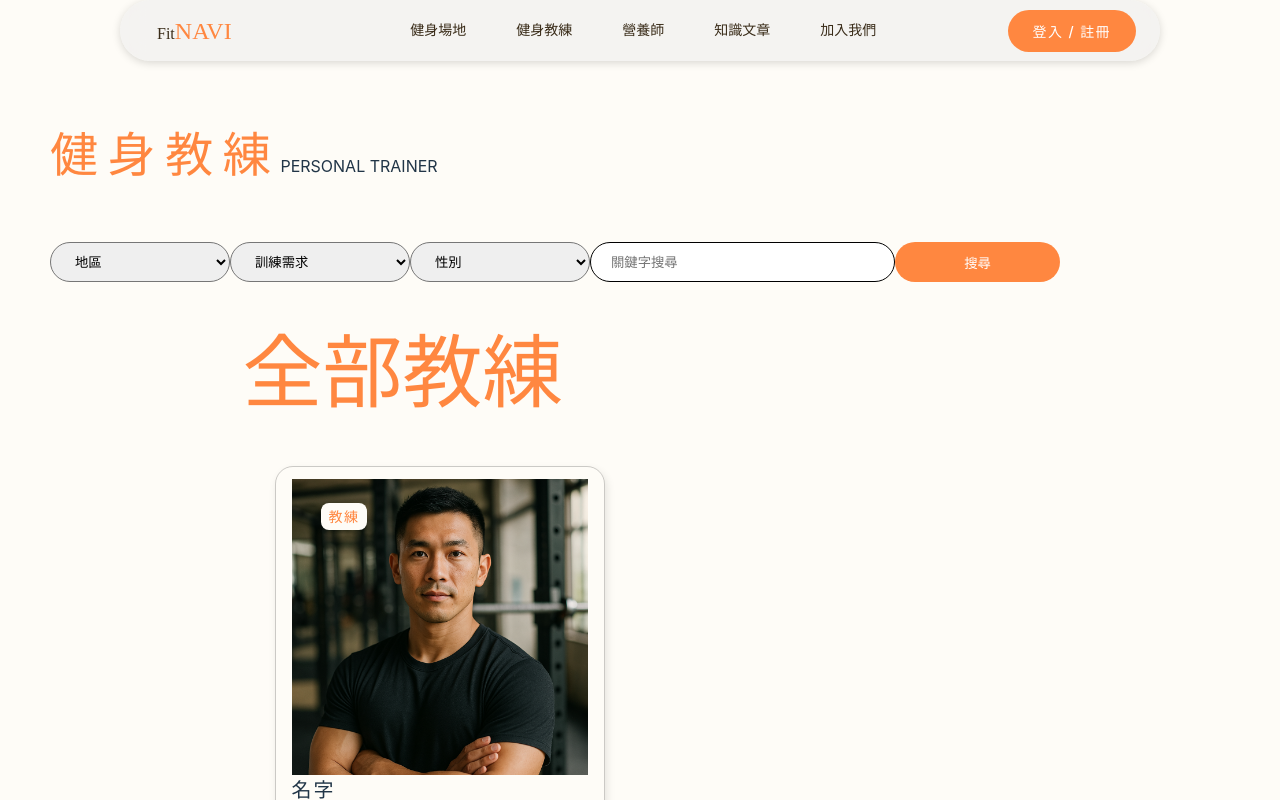
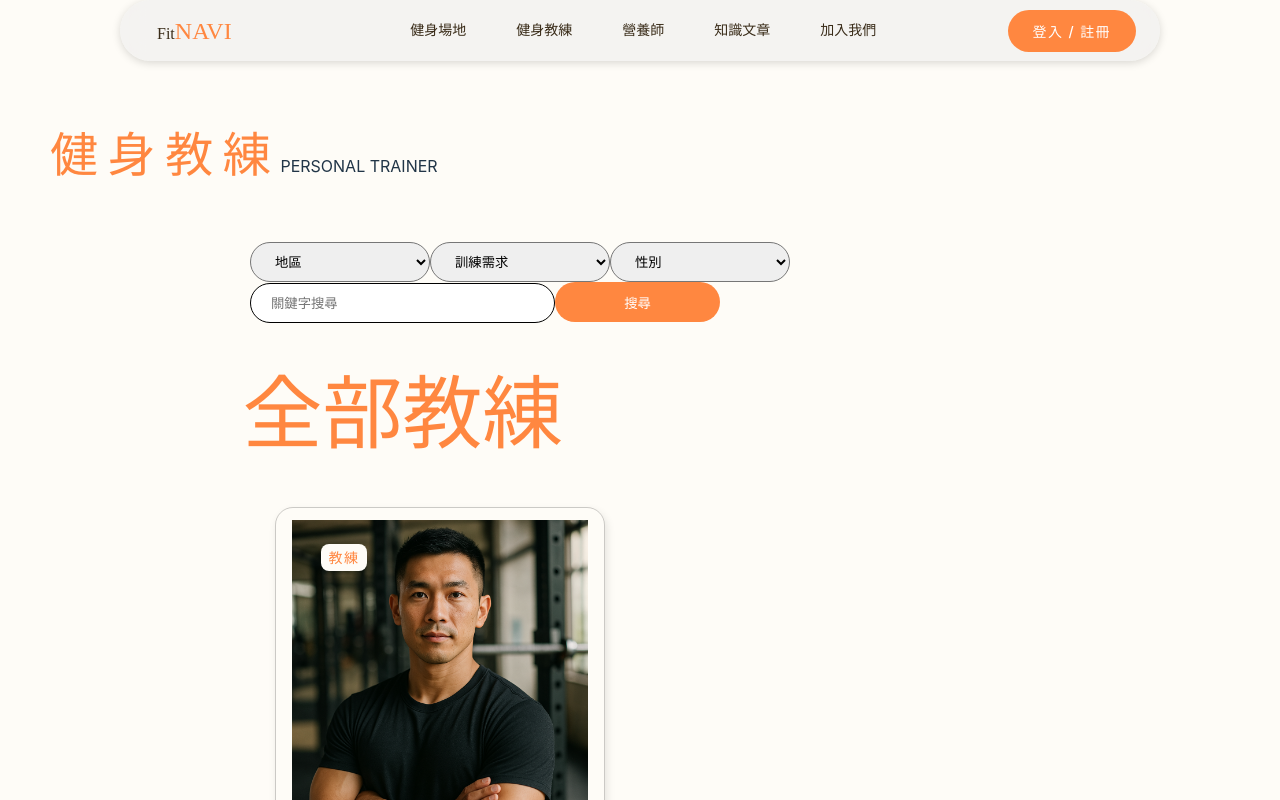
Before and after one commit to jodi0813/fitnaviTeam, a React (Vite) app: page /coach in a window 1280 px wide. Shown: the top 800 px of the page. Built offline with nearby package versions, Linux system fonts and the light colour scheme.

Commit message:
調整健身教練字體

```diff
--- a/src/fitnavi/Coach/Coach.jsx
+++ b/src/fitnavi/Coach/Coach.jsx
@@ -8,7 +8,7 @@ function Coach() {
           <h2>健身教練</h2>
           <p>PERSONAL TRAINER</p>
         </header>
-
+        <div className="searchBox">
           <form
             action=""
             method="post"
@@ -43,6 +43,7 @@ function Coach() {
             ></input>
             <input type="submit" value="搜尋" className="submit"></input>
           </form>
+        </div>
         <div className="coach">
           <div className="all-coach">全部教練</div>
           {/* 教練小卡 */}
--- a/src/fitnavi/Coach/Coach.scss
+++ b/src/fitnavi/Coach/Coach.scss
@@ -1,19 +1,18 @@
 @import "../reset.scss";
-#coachMain{
+#coachMain {
   padding: 120px 50px;
 }
-.coachTitle{
+.coachTitle {
   display: flex;
-  align-items:baseline;
-
+  align-items: baseline;
   h2 {
-    font-family: "Mantou Sans";
     font-size: 48px;
     font-style: normal;
     font-weight: 400;
     line-height: 150%;
     letter-spacing: 9.6px;
     color: #ff8740;
+    font-family: "Dela Gothic One", sans-serif;
   }
   h3 {
     font-family: "Mantou Sans";
@@ -24,9 +23,12 @@
     letter-spacing: 2.4px;
   }
 }
+.searchBox {
+  display: flex;
+  padding: 0px 200px;
+
+}
 #personal-search-form {
-  display: flex;
-  justify-content: center;
   margin-top: 50px;
 
   #area {
@@ -52,7 +54,7 @@
     height: 40px;
     padding: 8px 20px;
     border-radius: 999px;
-    border: 0.5px solid
+    border: 0.5px solid;
   }
   .submit {
     width: 165px;
```
Lines whose indentation alone changed are shown as unchanged.
